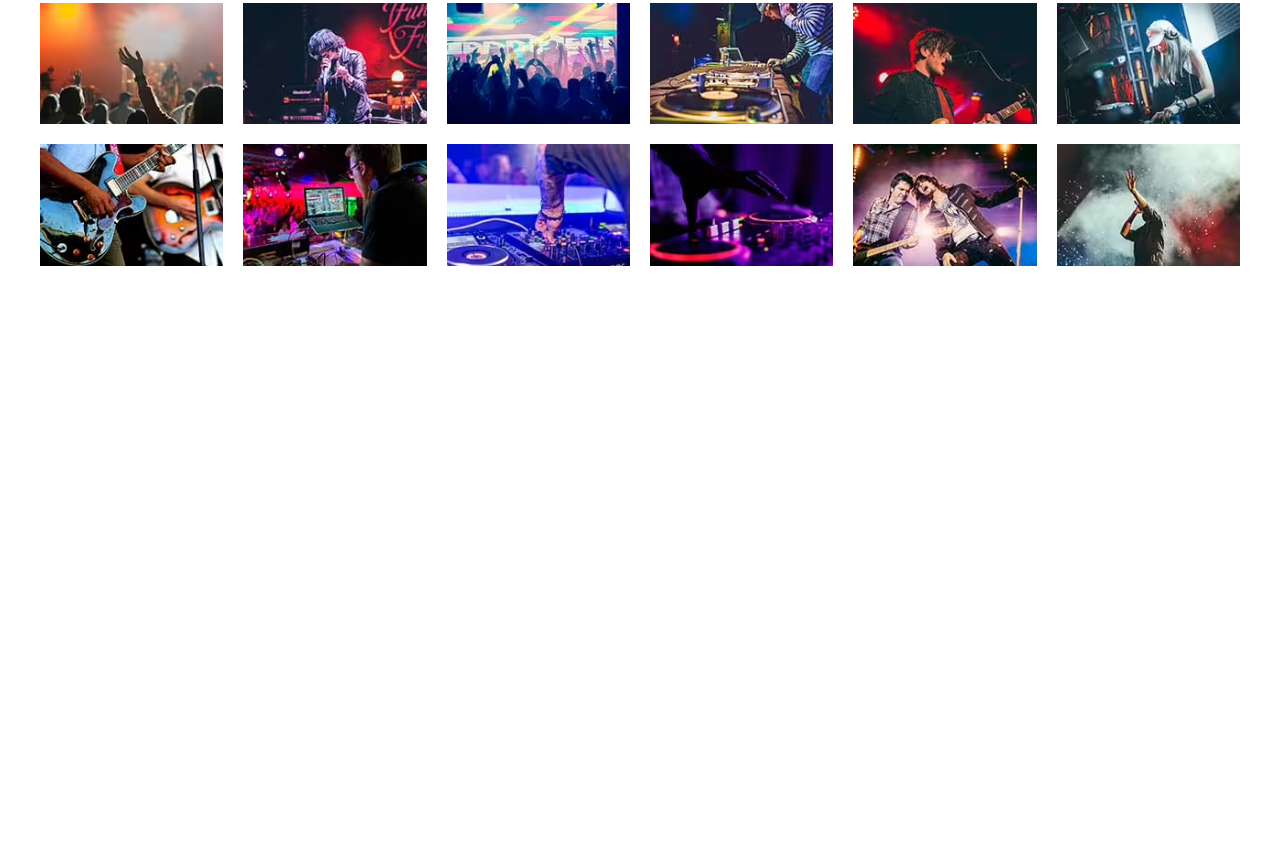
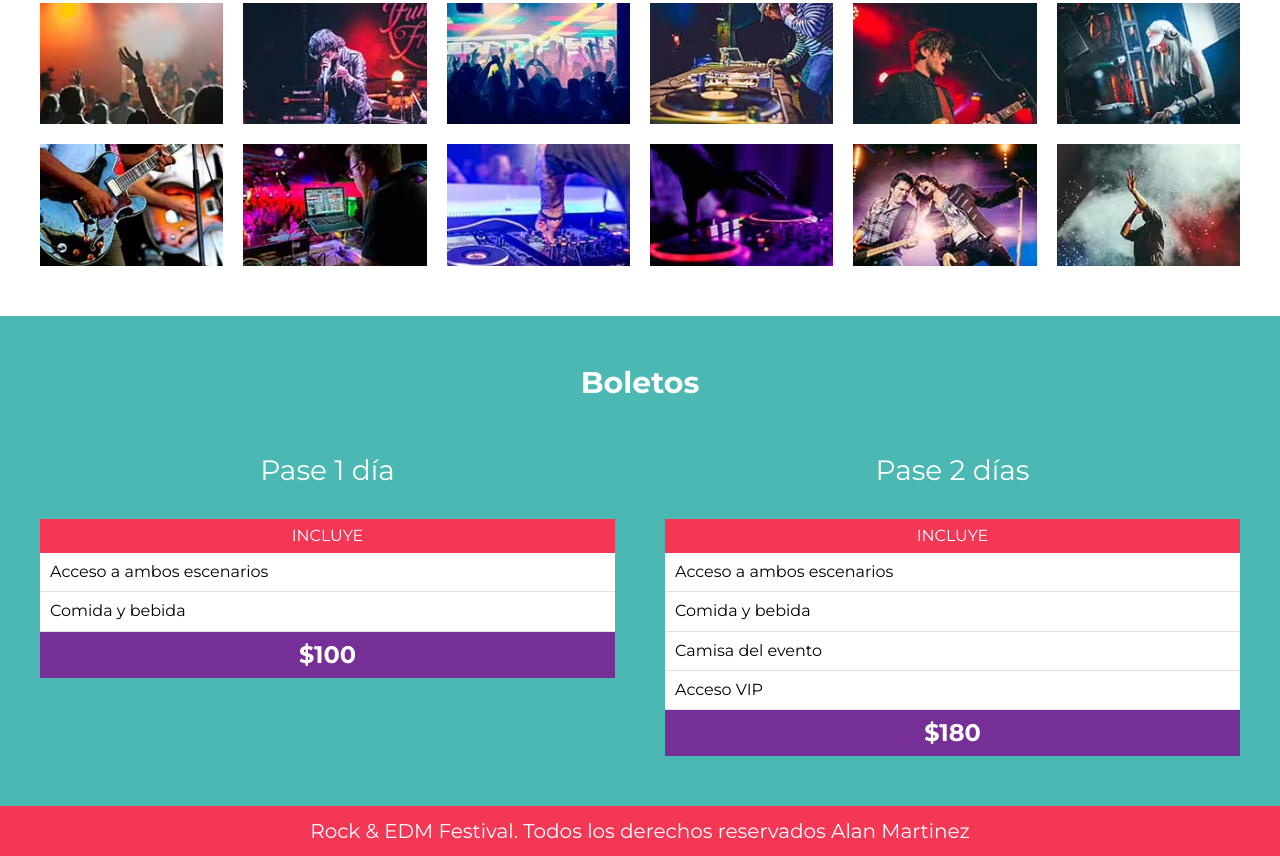
Before and after one commit to alan-martinez/FestivalMusica, a website: page index.html in a window 1280 px wide. Shown: the part 3839-4695 px from the top of the page. Before the commit the page ends 4155 px from the top, so only its background shows below. Drawn offline with Linux system fonts and the light colour scheme.

Commit message:
footer y boletos

```diff
--- a/index.html
+++ b/index.html
@@ -182,6 +182,49 @@
         <li class="galeria-imagenes"></li>
     </section>
 
+    <section class="boletos bg-verde">
+        <h3>Boletos</h3>
+
+        <div class="contenedor contenedor-boletos">
+            <div class="basico pase">
+                <p class="nombre-pase">Pase 1 día</p>
+                <header class="pase-header">
+                    <p>Incluye</p>
+                </header>
+                <div class="pase-body">
+                    <ul>
+                        <li>Acceso a ambos escenarios</li>
+                        <li> Comida y bebida </li>
+                    </ul>
+                </div>
+                <footer class="pase-footer">
+                    <p>$100</p>
+                </footer>
+            </div>
+            <div class="premium pase">
+                <p class="nombre-pase">Pase 2 días</p>
+                <header class="pase-header">
+                    <p>Incluye</p>
+                </header>
+                <div class="pase-body">
+                    <ul>
+                        <li>Acceso a ambos escenarios</li>
+                        <li> Comida y bebida </li>
+                        <li> Camisa del evento </li>
+                        <li> Acceso VIP </li>
+                    </ul>
+                </div>
+                <footer class="pase-footer">
+                    <p>$180</p>
+                </footer>
+            </div>
+        </div>
+    </section>
+
+    <footer class="site-footer">
+        <p>Rock & EDM Festival. Todos los derechos reservados Alan Martinez</p>
+    </footer>
+
     <script src="src/js/app.js"></script>
 </body>
 </html>
--- /dev/null
+++ b/src/SCSS/layout/_boletos.scss
@@ -0,0 +1,63 @@
+@use 'base/variables' as v;
+@use 'base/mixins' as m;
+
+.boletos{
+    padding: 5rem 0;
+    h3{
+        text-align: center;
+        color: v.$blanco;
+        margin-bottom: 2rem;
+    }
+    .contenedor-boletos{
+
+        @include m.tablet{
+            @include m.grid(2, 5rem);
+        }
+    }
+}
+
+.pase{
+    color: black;
+
+    .nombre-pase{
+        text-align: center;
+        font-size: 2.8rem;
+        color: v.$blanco;
+    }
+
+    &-header,
+    &-footer{
+        padding: .5rem;
+        p{
+            text-align: center;
+            color: v.$blanco;
+            margin: 0;
+        }
+    }
+    &-header{
+        background-color: v.$rosa;
+        p{
+            text-transform: uppercase;
+            font-size: 1.6rem;
+        }
+    }
+    &-body{
+        background-color: v.$blanco;
+        ul{
+            @include m.resetear-lista;
+            li,
+            :nth-child(odd){
+                background-color: v.$blanco;
+                padding:1rem;
+                border-bottom: 1px solid #e1e1e1;
+            }
+        }
+    }
+    &-footer{
+        background-color: v.$morado;
+        p{
+            font-size: 2.4rem;
+            font-weight: 700;
+        }
+    }
+}
--- /dev/null
+++ b/src/SCSS/layout/_footer.scss
@@ -0,0 +1,12 @@
+@use 'base/variables' as v;
+@use 'base/mixins' as m;
+
+.site-footer{
+    background-color: v.$rosa;
+    padding: 1rem;
+    p{
+        margin: 0;
+        text-align: center;
+        color: v.$blanco;
+    }
+}
--- a/src/SCSS/layout/_index.scss
+++ b/src/SCSS/layout/_index.scss
@@ -3,3 +3,5 @@
 @forward 'festival';
 @forward 'lineup';
 @forward 'galeria';
+@forward 'boletos';
+@forward 'footer';
--- a/src/js/app.js
+++ b/src/js/app.js
@@ -37,6 +37,11 @@ function mostrarImagen(id){
     const overlay = document.createElement('DIV');
     overlay.appendChild(imagen);
     overlay.classList.add('overlay');
+    overlay.onclick = function(){
+        const body = document.querySelector('body');
+        body.classList.remove('fijar-body');
+        overlay.remove();
+    }
 
     //Crea el boton de cerrar
     const cerrarModal = document.createElement('P');
```
Also changed, not shown: build/css/app.css, build/js/app.js.
